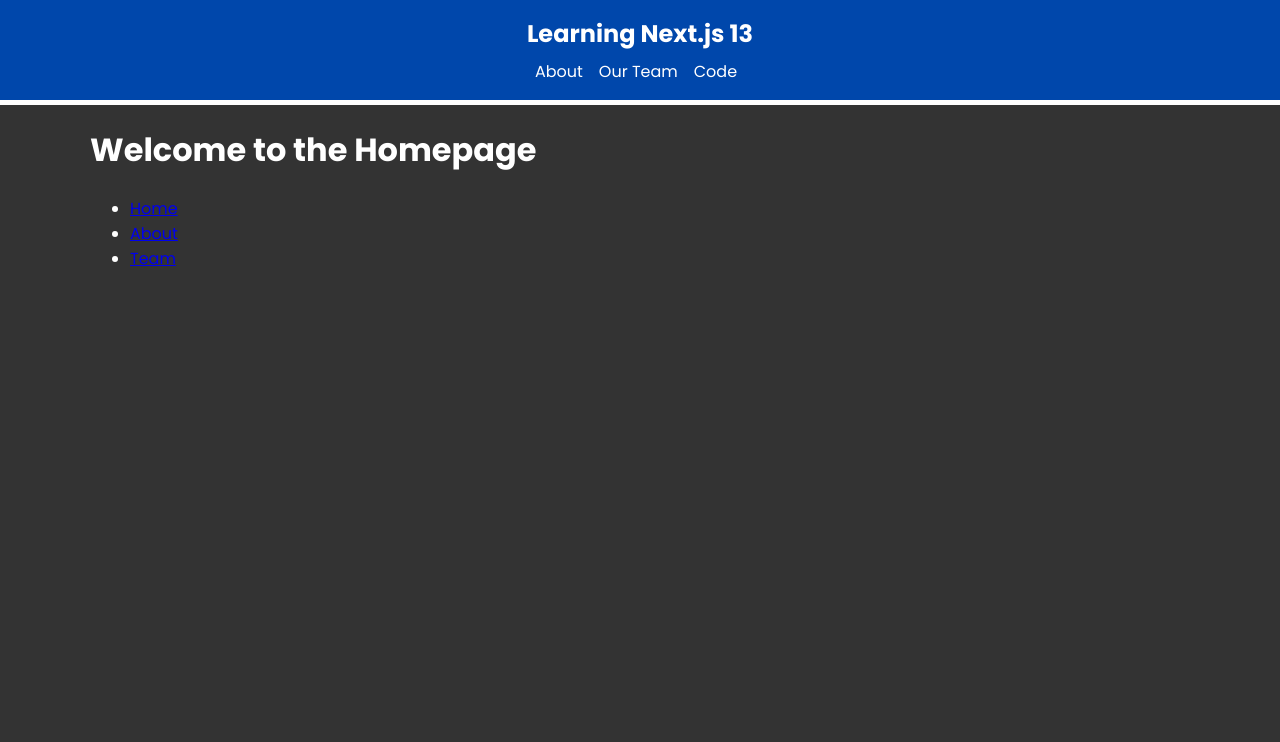
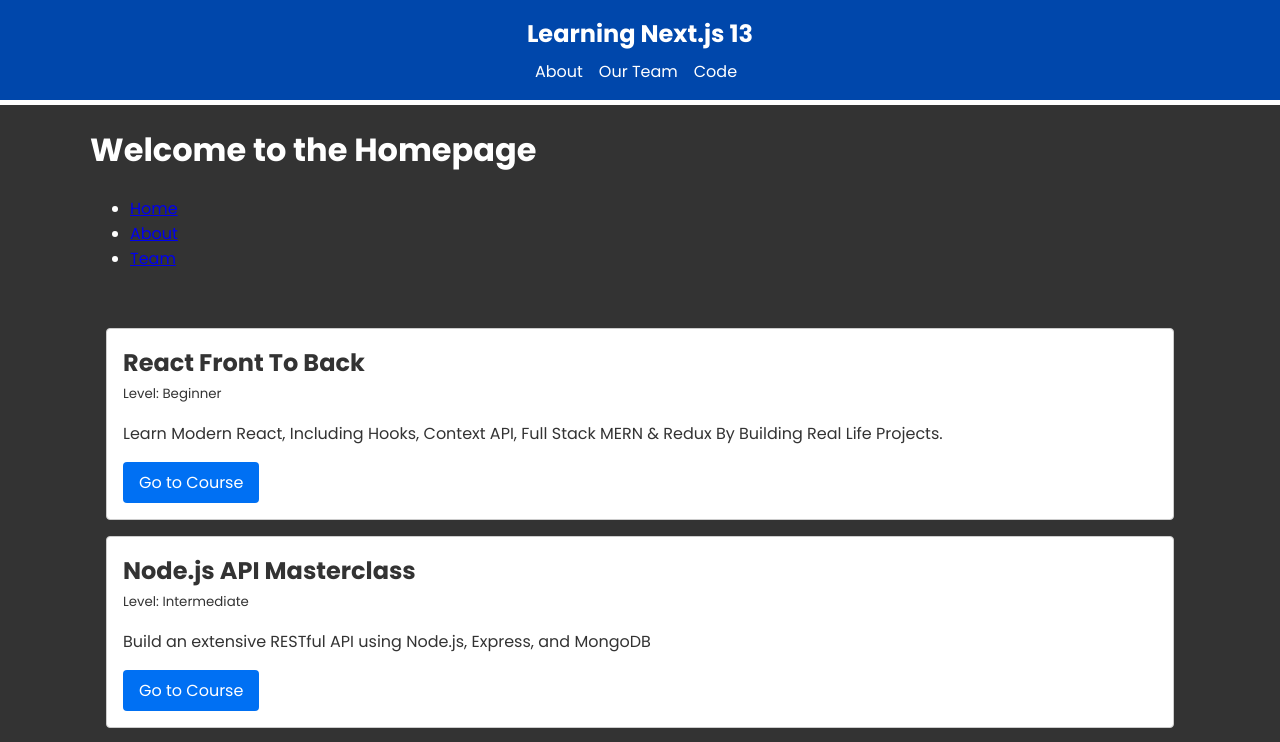
Before and after one commit to markpackham/next_js13_learn, a Next.js app: page / in a window 1280 px wide. Shown: the top 742 px of the page. Built offline with nearby package versions, Linux system fonts and the light colour scheme.

Commit message:
fix courses mapping

```diff
--- a/app/components/Courses.jsx
+++ b/app/components/Courses.jsx
@@ -10,7 +10,7 @@ const Courses = async () => {
   const courses = await fetchCourses();
   return (
     <div className="courses">
-      {courses.map((course) => {
+      {courses.map((course) => (
         <div key={course.id} className="card">
           <h2>{course.title}</h2>
           <small>Level: {course.level}</small>
@@ -18,8 +18,8 @@ const Courses = async () => {
           <Link href={course.link} target="_blank" className="btn">
             Go to Course
           </Link>
-        </div>;
-      })}
+        </div>
+      ))}
     </div>
   );
 };
```
